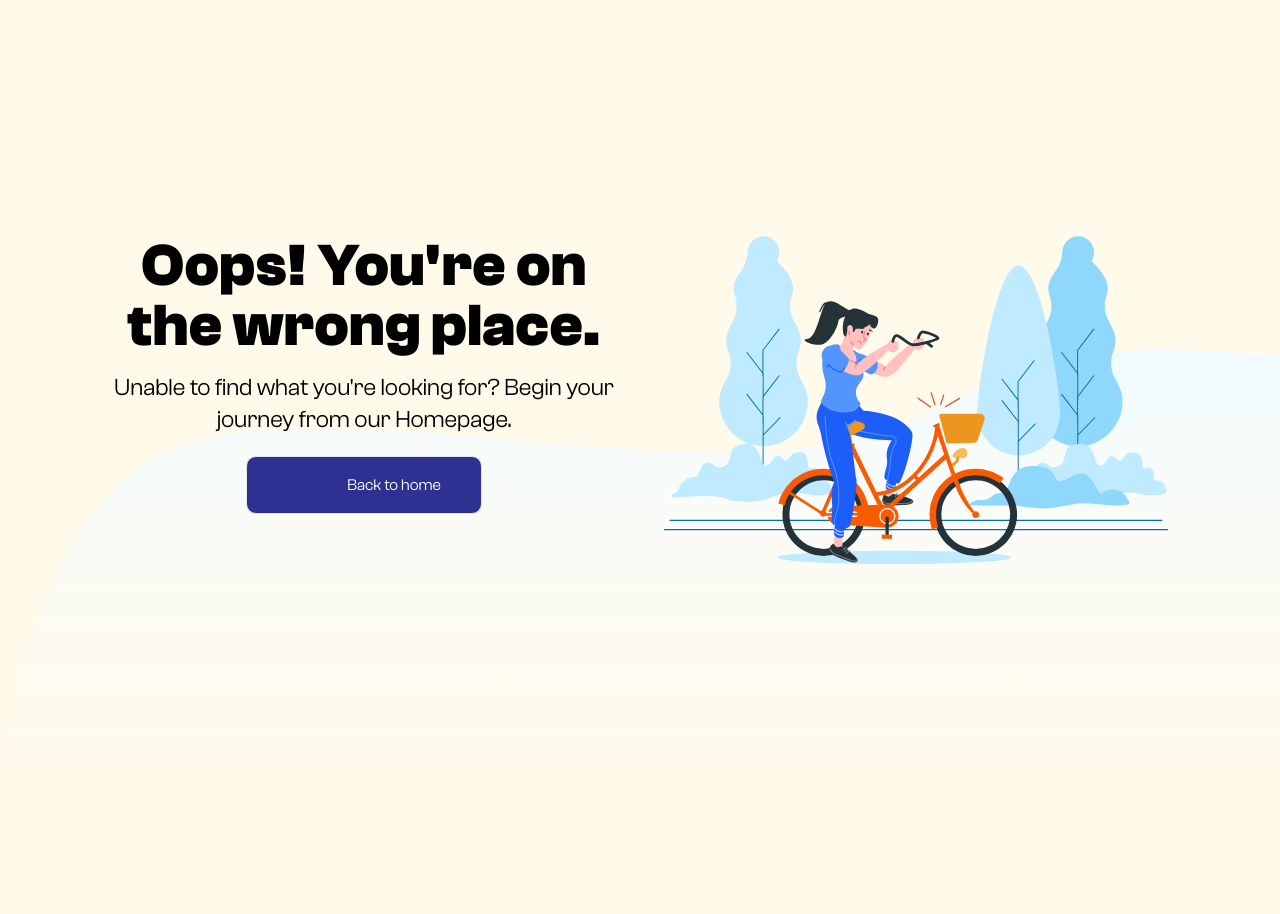
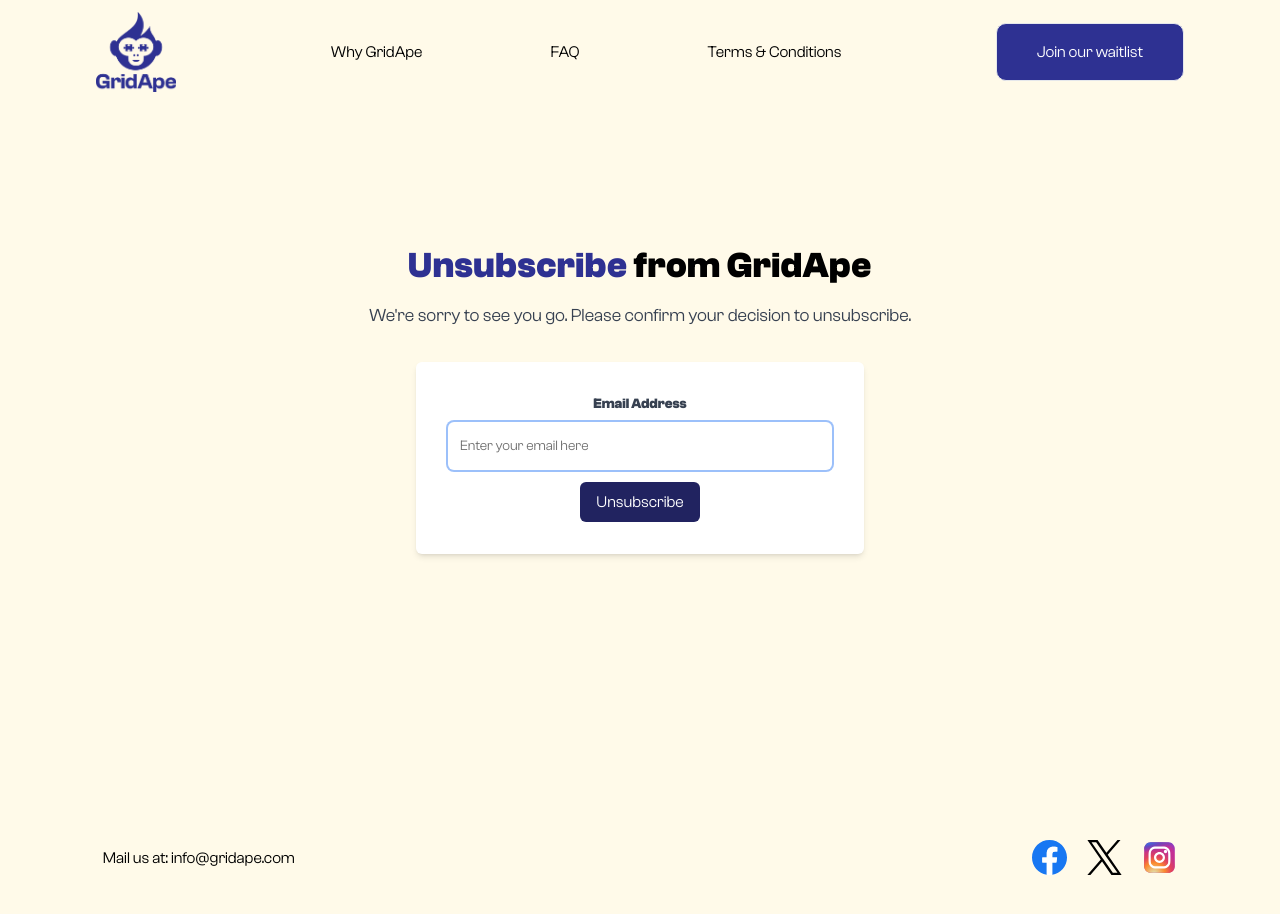
Before and after one commit to GridApe/frontend-content, a Next.js app: page /unsubscribe in a window 1280 px wide. Before the commit this address had no page. Shown: the top 914 px of the page. Before the commit the page ends 800 px from the top, so only its background shows below. Built offline with nearby package versions, Linux system fonts and the light colour scheme; some icons are missing.

Commit message:
Feat: unsubscribe page

```diff
--- /dev/null
+++ b/app/unsubscribe/page.tsx
@@ -0,0 +1,76 @@
+// components/UnsubscribePage.js
+'use client'
+import React, { useEffect, useState } from 'react';
+import Head from 'next/head';
+import AOS from 'aos';
+import 'aos/dist/aos.css';
+import Footer from '@/components/waitlist/Footer';
+import Header from '@/components/waitlist/Header';
+import { Input } from '@/components/ui/input';
+
+const EmailUnsubscribePage = () => {
+    const [email, setEmail] = useState('');
+    const [errorMessage, setErrorMessage] = useState(null);
+
+    const handleChange = (e: any) => {
+        setEmail(e.target.value);
+        setErrorMessage(null);
+    };
+
+    useEffect(() => {
+        AOS.init({
+            duration: 800,
+            easing: 'ease-in-out',
+        });
+    }, []);
+
+    return (
+        <>
+
+            <Header />
+            <section className="relative h-screen flex items-center">
+                <div className="container mx-auto text-center">
+                    <h1 className="text-4xl font-bold mb-4" data-aos="fade-up">
+                        <span className="text-[#2E3192]">Unsubscribe</span> from GridApe
+                    </h1>
+                    <p className="text-lg text-gray-700 mb-8" data-aos="fade-up" data-aos-delay="200">
+                        We&apos;re sorry to see you go. Please confirm your decision to unsubscribe.
+                    </p>
+                    <form
+                        action="#"
+                        method="POST"
+                        className="max-w-md mx-auto bg-[#ffffff] p-8 rounded-md shadow-md"
+                        data-aos="fade-up"
+                        data-aos-delay="400"
+                    >
+                        <label className="block text-gray-700 text-sm font-bold mb-2" htmlFor="email">
+                            Email Address
+                        </label>
+                        {/* <input
+                            type="email"
+                            id="email"
+                            name="email"
+                            className="w-full border border-gray-300 rounded-md py-2 px-3 focus:outline-none focus:border-blue-500 mb-4"
+                        /> */}
+                        <Input
+                            className={`focus:outline-none  mb-3 focus:border-none ring-2 focus:ring-4 py-6`}
+                            type='email'
+                            placeholder='Enter your email here'
+                            value={email}
+                            onChange={handleChange} />
+                        <button
+                            type="submit"
+                            className="bg-[#212360] text-white py-2 px-4 rounded-md hover:bg-red-600 transition"
+                        >
+                            Unsubscribe
+                        </button>
+                    </form>
+                </div>
+            </section>
+
+            <Footer />
+        </>
+    );
+};
+
+export default EmailUnsubscribePage;
```
Also changed, not shown: components/waitlist/Unsubscribe.tsx (added), public/svg/Envelop.svg (added).
